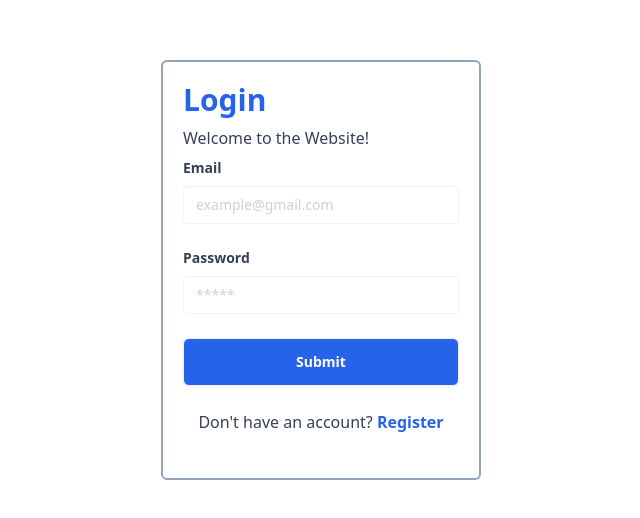
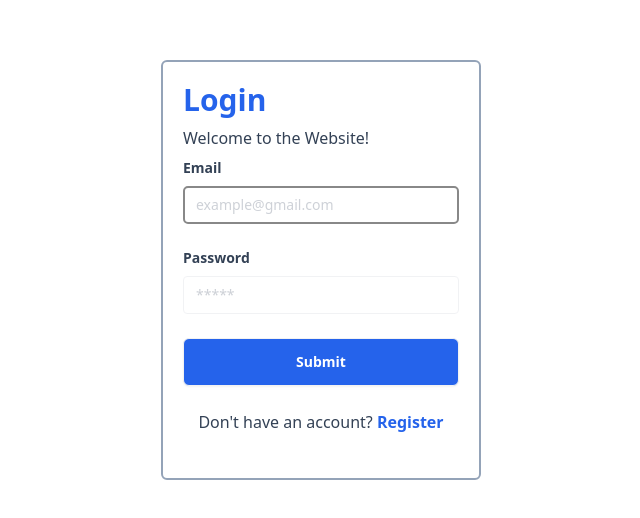
Before and after one commit to percobaantutu/belajarreactdasar, a React (Vite) app: page /login in a window 1280 px wide. Shown: the part 130-648 px from the top of the page, without its empty margins (319-959 px from the left). Built offline with nearby package versions, Linux system fonts and the light colour scheme.

Commit message:
Using useRef for autof focus on input in login form

```diff
--- a/src/Components/Elements/Input/Input.jsx
+++ b/src/Components/Elements/Input/Input.jsx
@@ -1,6 +1,8 @@
-const Input = (props) => {
+import { forwardRef } from "react";
+
+const Input = forwardRef((props, ref) => {
   const { type, name, placeholder } = props;
-  return <input type={type} className="text-sm border rounded w-full py-2 px-3 text-slate-700 placeholder opacity-50" placeholder={placeholder} name={name} id={name} />;
-};
+  return <input type={type} className="text-sm border rounded w-full py-2 px-3 text-slate-700 placeholder opacity-50" placeholder={placeholder} name={name} id={name} ref={ref} />;
+});
 
 export default Input;
--- a/src/Components/Elements/Input/index.jsx
+++ b/src/Components/Elements/Input/index.jsx
@@ -1,15 +1,16 @@
 import Label from "./Label";
 
 import Input from "./Input";
+import { forwardRef } from "react";
 
-const InputForm = (props) => {
+const InputForm = forwardRef((props, ref) => {
   const { title, name, type, placeholder } = props;
   return (
     <div className="mb-6">
       <Label htmlFor={name} title={title} />
-      <Input type={type} name={name} placeholder={placeholder}></Input>
+      <Input type={type} name={name} placeholder={placeholder} ref={ref}></Input>
     </div>
   );
-};
+});
 
 export default InputForm;
--- a/src/Components/Fragments/FormLogin.jsx
+++ b/src/Components/Fragments/FormLogin.jsx
@@ -1,3 +1,4 @@
+import { useEffect, useRef } from "react";
 import Button from "../Elements/Button";
 import InputForm from "../Elements/Input";
 
@@ -8,9 +9,15 @@ const FormLogin = () => {
     event.preventDefault();
     window.location.href = "/products";
   };
+  const emailRef = useRef(null);
+
+  useEffect(() => {
+    emailRef.current.focus();
+  }, []);
+
   return (
     <form onSubmit={handleLogin}>
-      <InputForm title="Email" name="email" placeholder="example@gmail.com" type="email" />
+      <InputForm title="Email" name="email" placeholder="example@gmail.com" type="email" ref={emailRef} />
       <InputForm title="Password" name="password" placeholder="*****" type="password" />
       <Button variant="bg-blue-600 text-white" type="submit">
         Submit
--- a/src/Pages/product.jsx
+++ b/src/Pages/product.jsx
@@ -1,4 +1,4 @@
-import { useState } from "react";
+import { useEffect, useState } from "react";
 import Button from "../Components/Elements/Button";
 import CardProduct from "../Components/Fragments/CardProduct";
 
@@ -30,6 +30,23 @@ const email = localStorage.getItem("email");
 
 const Products = () => {
   const [cart, setCart] = useState([]); // State to store cart items
+  const [totalPrice, setTotalPrice] = useState(0); // State to store total price
+
+  useEffect(() => {
+    setCart(JSON.parse(localStorage.getItem("cart")) || []);
+  }, []);
+
+  useEffect(() => {
+    // Calculate total price when cart changes
+    if (cart.length > 0) {
+      const total = cart.reduce((acc, item) => {
+        const product = products.find((product) => product.id === item.id);
+        return acc + item.quantity * product.price;
+      }, 0);
+      setTotalPrice(total);
+      localStorage.setItem("cart", JSON.stringify(cart));
+    }
+  }, [cart]);
 
   const handleAddToCart = (product) => {
     setCart((prevCart) => {
@@ -103,6 +120,14 @@ const Products = () => {
                   </td>
                 </tr>
               )}
+              <tr className="font-bold text-left">
+                <td colSpan="3" className="">
+                  Total Price
+                </td>
+                <td colSpan="1" className="">
+                  {totalPrice.toLocaleString("id-ID", { style: "currency", currency: "IDR" })}
+                </td>
+              </tr>
             </tbody>
           </table>
         </div>
```
